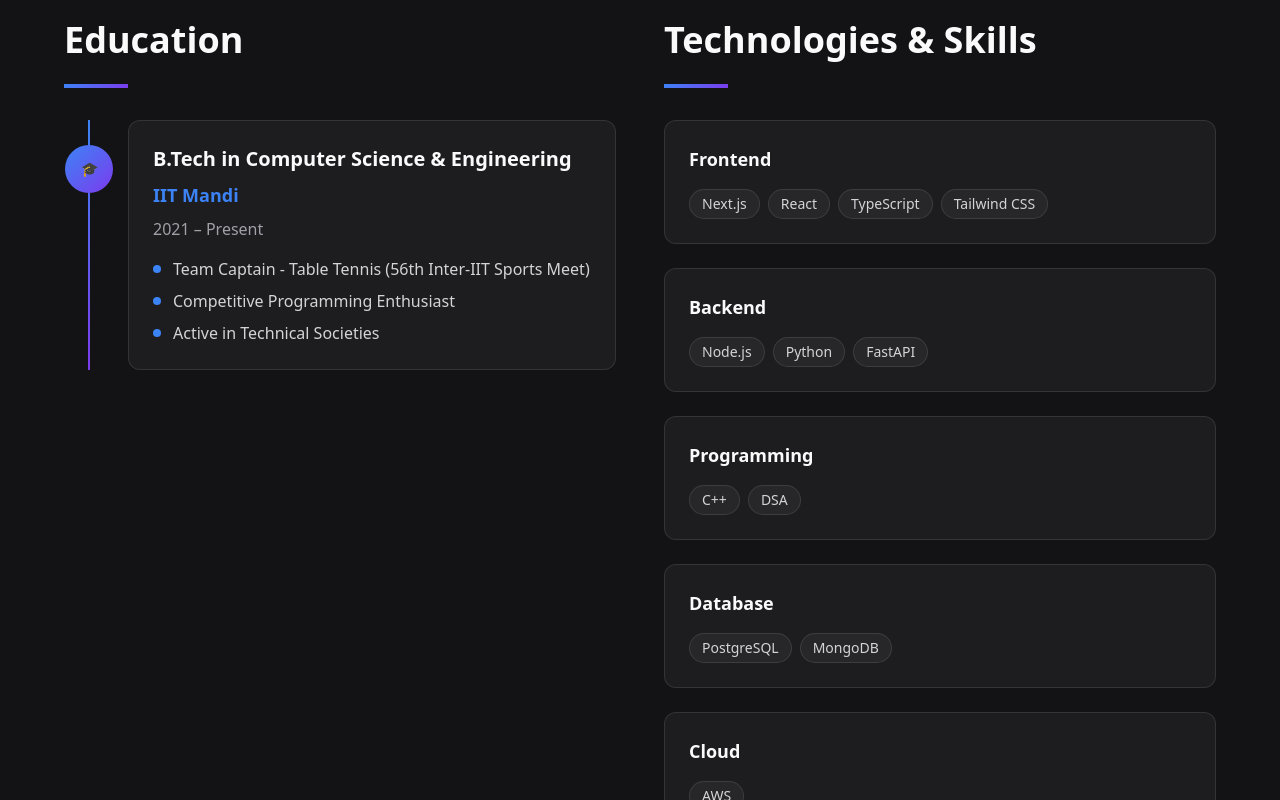
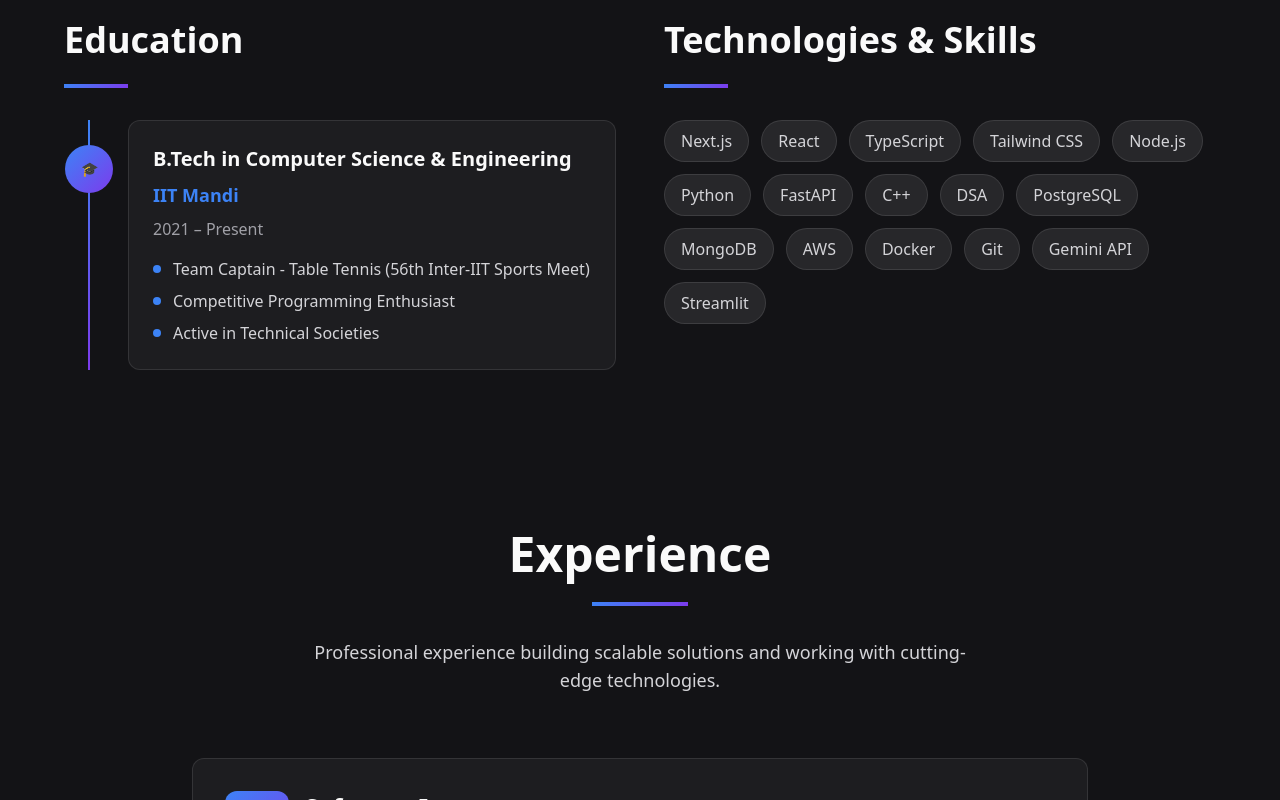
Before and after one commit to Maddy2206/personal_portfolio, a React (Vite) app: page / in a window 1280 px wide. Shown: the part 860-1660 px from the top of the page. Built offline with nearby package versions, Linux system fonts and the light colour scheme.

Commit message:
Refactor: Remove tech stack division
Reverted the tech stack display to its original format.

```diff
--- a/src/components/sections/AboutSection.tsx
+++ b/src/components/sections/AboutSection.tsx
@@ -140,36 +140,17 @@ export const AboutSection = () => {
                 <div className="w-16 h-1 bg-gradient-primary mb-8"></div>
               </div>
 
-              {/* Skills by Category */}
-              <div className="space-y-6">
-                {Object.entries(
-                  skills.reduce((acc, skill) => {
-                    if (!acc[skill.category]) acc[skill.category] = [];
-                    acc[skill.category].push(skill.name);
-                    return acc;
-                  }, {} as Record<string, string[]>)
-                ).map(([category, categorySkills]) => (
-                  <motion.div
-                    key={category}
-                    variants={itemVariants}
-                    className="bg-portfolio-elevated rounded-xl p-6 border border-white/10"
+              {/* Skills as Tags */}
+              <div className="flex flex-wrap gap-3">
+                {skills.map((skill) => (
+                  <motion.span
+                    key={skill.name}
+                    whileHover={{ scale: 1.05 }}
+                    className="px-4 py-2 bg-portfolio-glass rounded-full text-text-secondary border border-white/10
+                             hover:border-accent-primary/50 hover:text-accent-primary transition-all duration-300 cursor-default"
                   >
-                    <h3 className="text-lg font-semibold text-text-primary mb-4">
-                      {category}
-                    </h3>
-                    <div className="flex flex-wrap gap-2">
-                      {categorySkills.map((skill) => (
-                        <motion.span
-                          key={skill}
-                          whileHover={{ scale: 1.05 }}
-                          className="px-3 py-1 bg-portfolio-glass rounded-full text-sm text-text-secondary border border-white/10
-                                   hover:border-accent-primary/50 hover:text-accent-primary transition-all duration-300 cursor-default"
-                        >
-                          {skill}
-                        </motion.span>
-                      ))}
-                    </div>
-                  </motion.div>
+                    {skill.name}
+                  </motion.span>
                 ))}
               </div>
             </motion.div>
```
